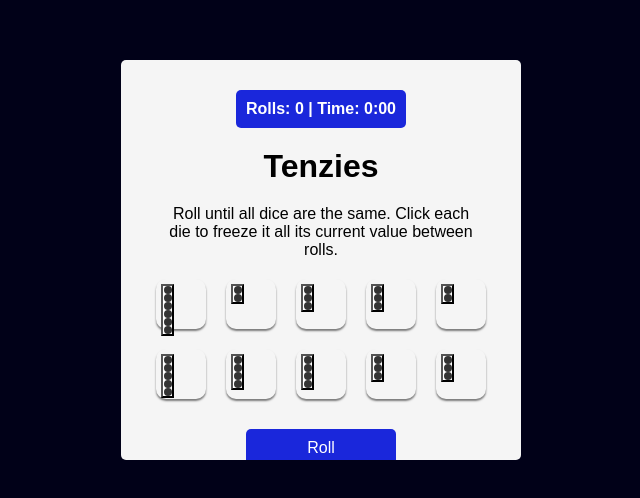
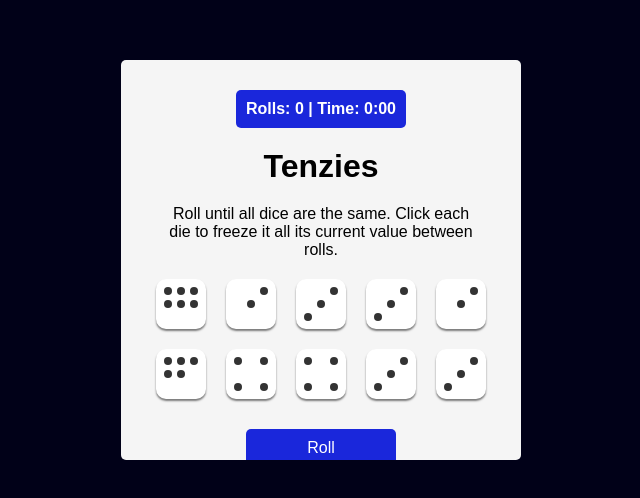
Before and after one commit to Mico1104/Tenzies-game, a React (Vite) app: page / in a window 1280 px wide. Shown: the part 140-638 px from the top of the page, without its empty margins (319-959 px from the left). Built offline with nearby package versions, Linux system fonts and the light colour scheme.

Commit message:
updating css

```diff
--- a/src/App.jsx
+++ b/src/App.jsx
@@ -97,7 +97,7 @@ function App() {
         <p id='time' > Rolls: {rolls} | Time: {Math.floor(time / 60)}:{(time % 60).toString().padStart(2, '0')}</p>
       </div>
       <h1 id='title'>Tenzies</h1>
-      <p id='instructions'>Roll until all dice are the same. Click each die to freeze it all its current value between rolls.</p>
+      <p id='text'>Roll until all dice are the same. Click each die to freeze it all its current value between rolls.</p>
       <main>
         {gameWon ? <ReactConfetti /> : null}
         <div className="sr-only">
--- a/src/Die.jsx
+++ b/src/Die.jsx
@@ -11,9 +11,9 @@ function Die(props) {
     }
     return (
         <>
-            <div className="dice-container">
+            <div className=".container">
                 <button
-                className={`die-face face-${props.value}` }
+                className={`dice-button face-${props.value}` }
                 style={styles}
                 onClick={props.holdFunction}
                 aria-pressed={props.isHeld}
--- a/src/index.css
+++ b/src/index.css
@@ -43,7 +43,7 @@ div#root {
   margin-bottom: 20px;
 }
 
-#instructions {
+#text {
   margin-bottom: 20px;
   text-align: center;
   max-width: 80%;
@@ -58,7 +58,7 @@ main {
   margin-bottom: 30px;
 }
 
-.dice-container {
+.dice-button {
   display: grid;
   grid-template-areas:
   "a . b"
```
